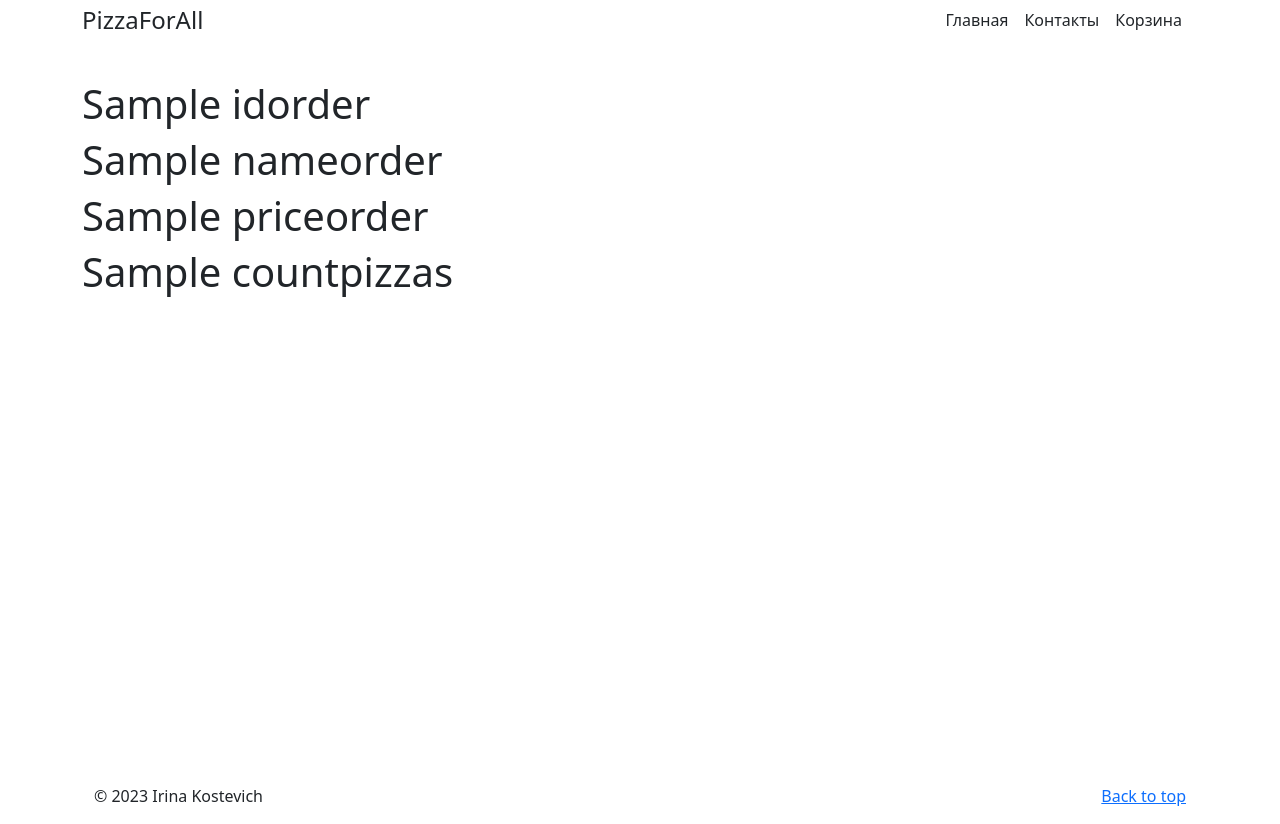
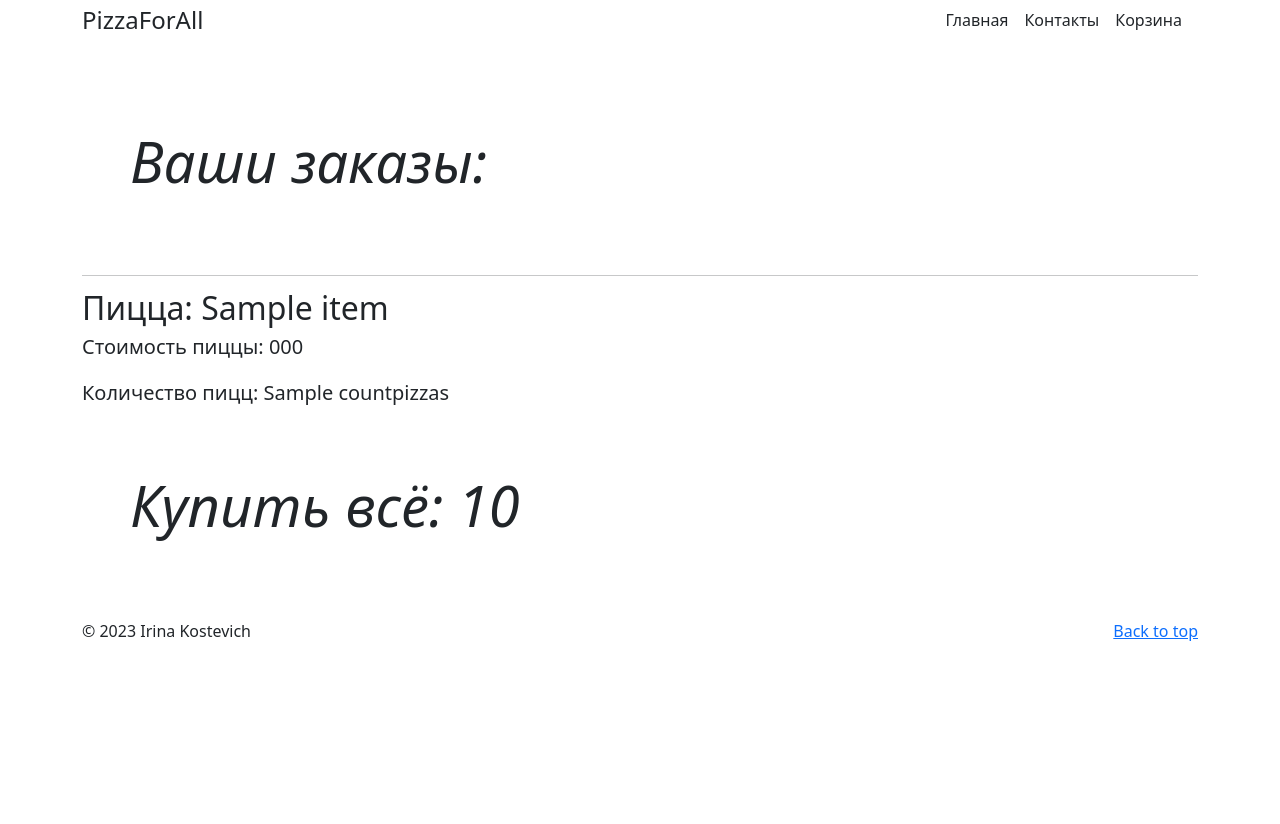
Before and after one commit to kostevich/OrderQueue, a Django app: template OrderQueue/Order/templates/preorder.html in a window 1280 px wide. After the commit the page ends 641 px from the top, so only its background shows below. Run offline with Django 3.2, Linux system fonts and the light colour scheme; the template is opened without the code that fills it: most values are stand-ins (such as "Sample title", 1, 10 or a date in 2020).

Commit message:
Add: shopping cart
Output all information about products in the shopping cart.

```diff
--- /dev/null
+++ b/OrderQueue/AllPrice.json
@@ -0,0 +1,3 @@
+{
+	"AllPrice": "0 руб."
+}
--- /dev/null
+++ b/OrderQueue/InfoOrders.json
@@ -0,0 +1,3 @@
+{
+	"Orders": []
+}
--- a/OrderQueue/Order/templates/preorder.html
+++ b/OrderQueue/Order/templates/preorder.html
@@ -1,32 +1,34 @@
 {% extends 'base.html' %}
 {% block title %}
-Обновление хотелок
+Корзина
 {% endblock %}
 {% block body %}
-
 <div class="container">
-<h1>{{ idorder }}</h1>
-<h1>{{ nameorder }}</h1>
-<h1>{{ priceorder }}</h1>
-<h1>{{ countpizzas }}</h1>
-<br>
-<br>
-<br>
-<br>
-<br>
-<br>
-<br>
-<br>
-<br>
-<br>
-<br>
-<br>
-<br>
-<br>
-<br>
-<br>
-<br>
-<br>
-<br>
-<br>
+<div class="p-4 p-md-5 mb-4 rounded text-body-emphasis bg-body-secondary">
+    <div class="col-lg-6 px-0">
+        <h1 class="display-4 fst-italic">Ваши заказы: </h1>
+    </div>
+</div>
+</div>
+{% for item in InfoOrdersDict %}
+<div class="container marketing">
+    <hr class="featurette-divider">
+    <div class="row featurette">
+      <div class="col-md-7">
+        <h2 class="featurette-heading fw-normal lh-1">Пицца: {{ item.nameorder }}<span class="text-body-secondary"></span></h2>
+        <p class="lead"><b>Стоимость пиццы: </b>{{ item.pricepizza }}</p>
+        <p class="lead"><b>Количество пицц: </b>{{ item.countpizzas }}</p>
+      </div>
+    </div>
+</div>
+{% endfor %}
+{% for item in AllPriceDict %}
+<div class="container">
+    <div class="p-4 p-md-5 mb-4 rounded text-body-emphasis bg-body-secondary">
+        <div class="col-lg-6 px-0">
+            <h1 class="display-4 fst-italic">Купить всё: {{ AllPriceDict.AllPrice }}</h1>
+        </div>
+    </div>
+</div>
+{% endfor %}
 {% endblock %}
--- a/OrderQueue/Source/Menu.py
+++ b/OrderQueue/Source/Menu.py
@@ -32,7 +32,7 @@ for item in AllPizzas:
     allSizePizzas =  item.find('p', {'class': 'product-card__modification-info-weight'}).text
     allPricePizzas =  item.find('p', {'class': 'product-card__modification-info-price'}).text
     # Запись данных в словарь.
-    InfoPizzas["Pizzas"].append({'Id': ID, 'Name': allNames, 'Ingridients': allIngridients, 'Size': allSizePizzas, 'Price': allPricePizzas})
+    InfoPizzas["Pizzas"].append({'Id': str(ID), 'Name': allNames, 'Ingridients': allIngridients, 'Size': allSizePizzas, 'Price': allPricePizzas})
 
 
 for i in range(len(AllImages)):
```
Also changed, not shown: OrderQueue/Order/templates/main.html (+6 -4 lines), OrderQueue/Order/views.py (+80 -18 lines).
